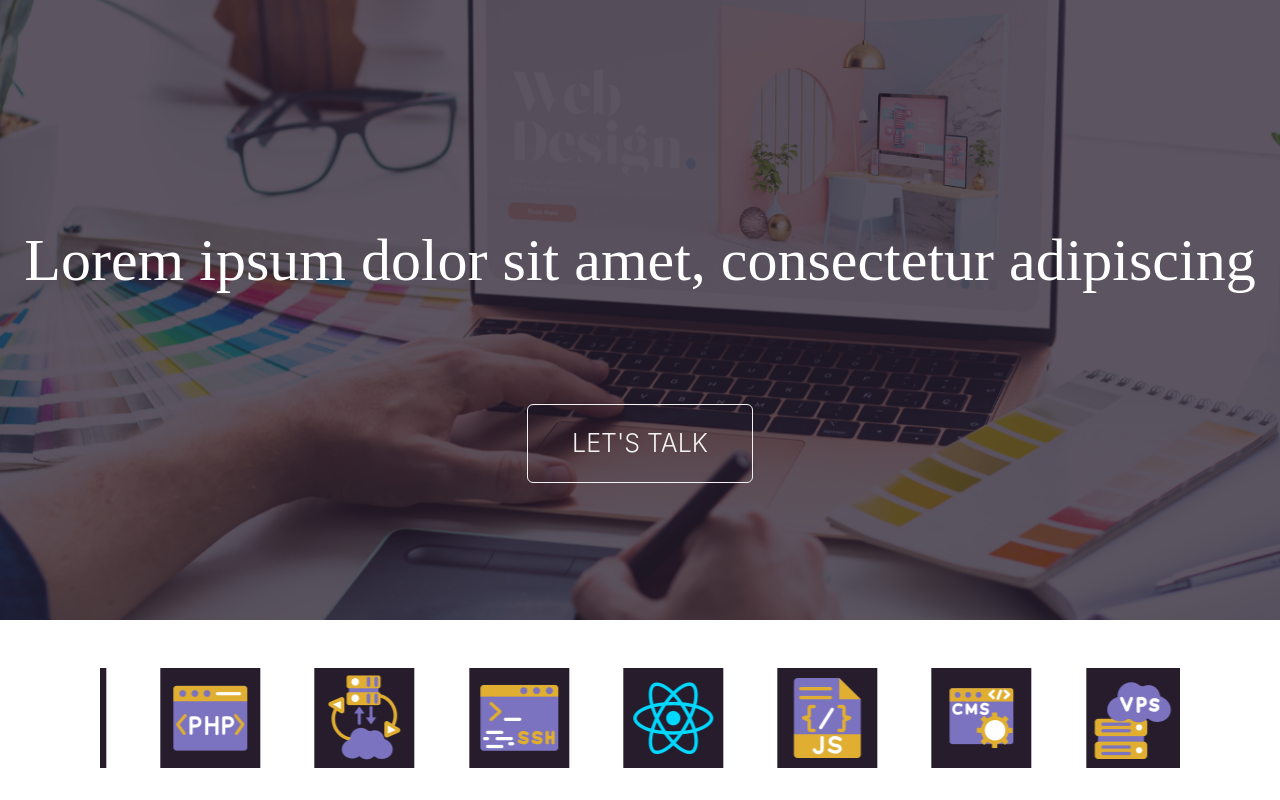
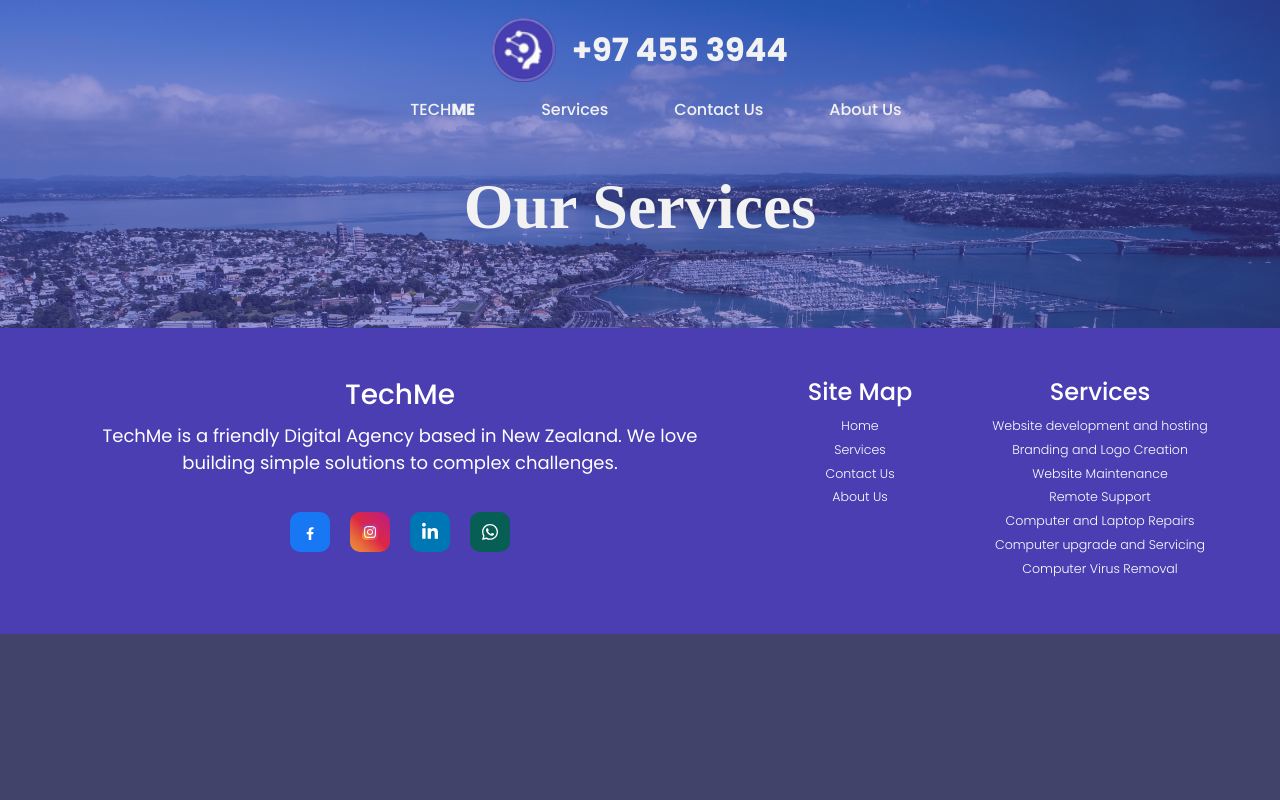
Before and after one commit to baayesh/TechMe, a React (Create React App) app: page /services in a window 1280 px wide. Shown: the top 800 px of the page. Built offline with nearby package versions, Linux system fonts and the light colour scheme; a web font is replaced by a local one.

Commit message:
Make header component more dynamic

```diff
--- a/src/App.js
+++ b/src/App.js
@@ -35,14 +35,16 @@ function App() {
           </Route>
           <Route path="/contact-us">
             <Navigation />
-            <Header />
+            <Header headerText={"Let's Talk"} varient={"contact-us"} />
             <ContactDetails />
             <CusForm />
             <Map />
             <Footer />
           </Route>
           <Route path="/services">
-            <Webdevelopment />
+            <Navigation />
+            <Header headerText={"Our Services"} varient={"services"} />
+            <Footer />
           </Route>
           <Route path="/about-us">
             <Navigation />
--- a/src/components/Header/Header.css
+++ b/src/components/Header/Header.css
@@ -1,6 +1,6 @@
 .header-mdiv {
   /* Background */
-  background-image: url(../../Assets/Contact\ us/Main\ Images/Mig.png);
+  /* background-image: url(../../Assets/Contact\ us/Main\ Images/Mig.png); */
   background-repeat: no-repeat;
   background-size: cover;
   background-position: center center;
@@ -12,6 +12,10 @@
   min-width: 100%;
   min-height: 45dvh;
   margin-top: -2em;
+}
+
+.header-contact-us{
+  background-image: url(../../Assets/Contact\ us/Main\ Images/Mig.png);
 }
 
 .header-mdiv img {
--- a/src/components/Header/Header.jsx
+++ b/src/components/Header/Header.jsx
@@ -1,12 +1,26 @@
 import React from "react";
 import "./Header.css";
-import mig from "../../Assets/Contact us/Main Images/Mig.png";
 
-const Header = () => {
-  return <div className="header-mdiv">
+
+const Header = ({headerText,varient}) => {
+// Declaring the vatiable to store class name
+var backgroundimg = "default";
+
+// check what is the input
+if(varient==="contact-us"){
+  backgroundimg = "header-contact-us"
+}
+if(varient==="services"){
+
+}
+
+
+
+
+  return <div className="header-mdiv header-contact-us">
     {/* <img src={mig} alt="" /> */}
     <h2>
-        LET'S TALK
+        {headerText}
     </h2>
   </div>;
 };
--- a/src/components/Navigation/Navigation.jsx
+++ b/src/components/Navigation/Navigation.jsx
@@ -99,7 +99,7 @@ function Navigation() {
                     <Link className="link ps-2 pe-2" to="/">
                       TECH<span>ME</span>
                     </Link>
-                    <Link className="link ps-2 pe-2" to="/coming-soon">
+                    <Link className="link ps-2 pe-2" to="/services">
                       Services
                     </Link>
                     <Link className="link ps-2 pe-2" to="/contact-us">
```
